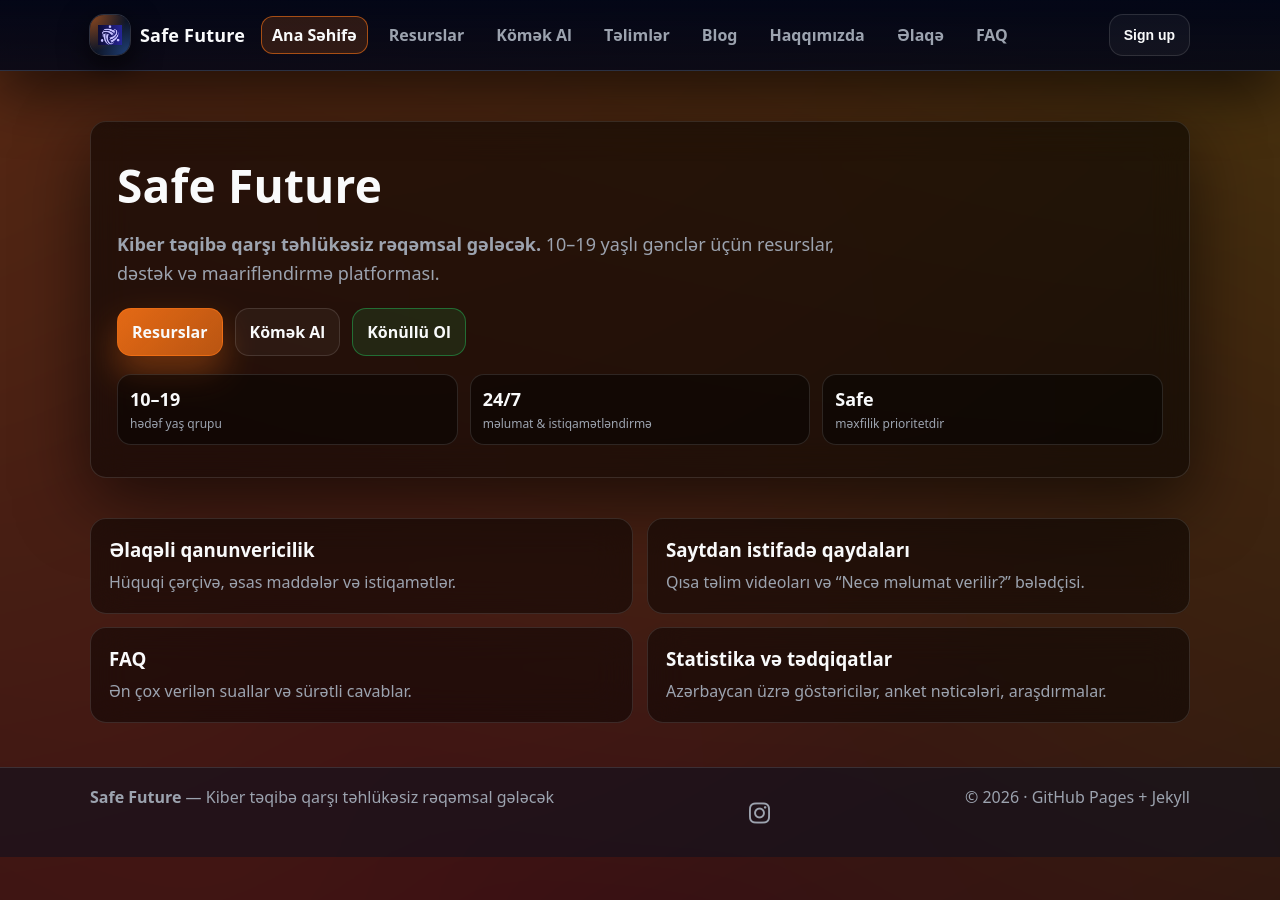
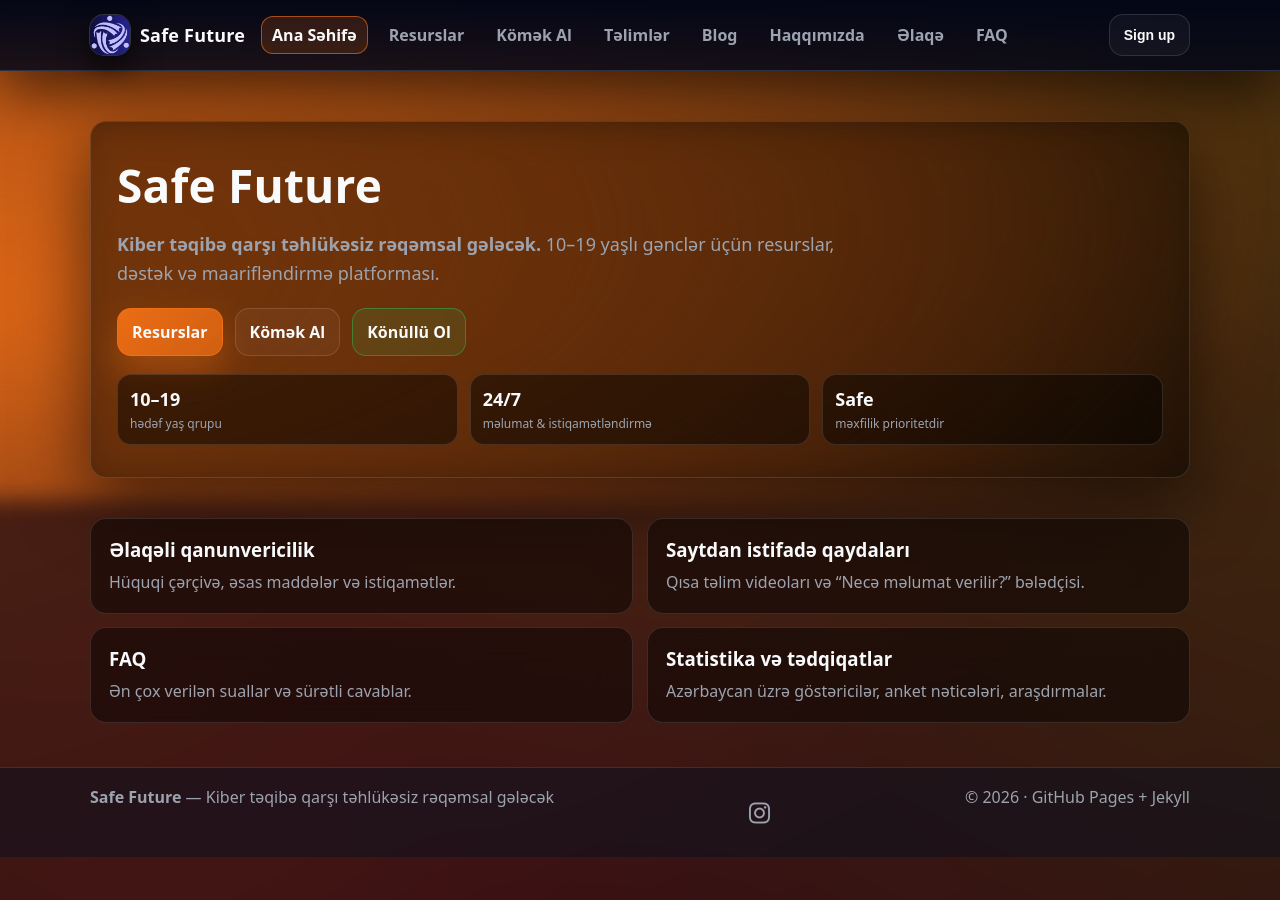
Before and after one commit to safefuture-cyber/Safe-Future-HZT, a Jekyll site: the page built from index.md, in a window 1280 px wide. Built offline with Jekyll 4.4.1, drawn with Linux system fonts in a browser that asks for light colours; comment, search, counter and statistics services are not loaded.

Commit message:
Hero flame like u-net and fit logo flush
Made-with: Cursor

```diff
--- a/assets/css/style.css
+++ b/assets/css/style.css
@@ -406,7 +406,25 @@ body.auth-open{
   }
 }
 
-.hero{padding:10px 0 18px}
+.hero{
+  position:relative;
+  padding:10px 0 18px;
+  z-index:0;
+}
+.hero::before{
+  content:"";
+  position:absolute;
+  inset:-80px -140px 10px;
+  background:
+    radial-gradient(160% 180% at 0% 60%, rgba(249,115,22,.85), transparent 60%),
+    radial-gradient(140% 160% at 20% 20%, rgba(249,115,22,.4), transparent 60%);
+  filter: blur(10px);
+  opacity:.95;
+  mix-blend-mode:screen;
+  pointer-events:none;
+  z-index:-1;
+  animation: heroFlame 16s ease-in-out infinite alternate;
+}
 .hero-card{
   background: rgba(0,0,0,.52);
   backdrop-filter: blur(18px);
@@ -429,12 +447,26 @@ body.auth-open{
 }
 
 @media (min-width: 960px){
-  .hero{padding:22px 0 26px}
+  .hero{
+    padding:22px 0 26px;
+  }
   .hero-card h1{
     font-size:46px;
   }
   .lead{
     font-size:18px;
+  }
+}
+
+@keyframes heroFlame{
+  0%{
+    transform: translate3d(-10%,4%,0) scale(1.02);
+  }
+  50%{
+    transform: translate3d(6%,-4%,0) scale(1.06);
+  }
+  100%{
+    transform: translate3d(-4%,-2%,0) scale(1.03);
   }
 }
 
@@ -703,7 +735,7 @@ label{display:block; font-weight:700; margin:10px 0 6px}
   align-items:center;
   justify-content:center;
   box-sizing:border-box;
-  padding:6px; /* logoya iç boşluq ver */
+  padding:0; /* logo tam çərçivəni doldursun */
   overflow:hidden;
   border-radius:14px;
   background:
@@ -716,8 +748,8 @@ label{display:block; font-weight:700; margin:10px 0 6px}
 }
 
 .brand-logo{
-  width:84%;
-  height:84%;
-  object-fit:contain;
+  width:100%;
+  height:100%;
+  object-fit:cover;
   flex: 0 0 auto;
 }
```
